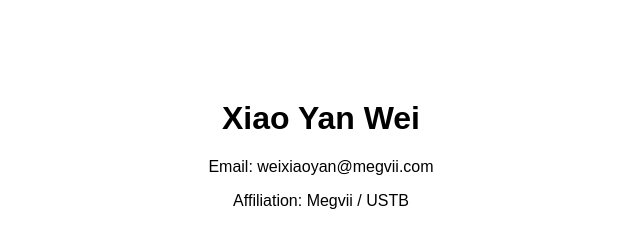
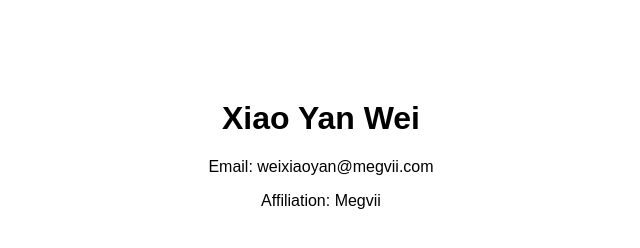
Before and after one commit to LitYan/LitYan.github.io, a plain HTML site: page index.html in a window 1280 px wide. Shown: the whole page, without its empty margins (319-959 px from the left). Drawn offline with Linux system fonts and the light colour scheme.

Commit message:
Update index.html

```diff
--- a/index.html
+++ b/index.html
@@ -7,6 +7,6 @@
 <body style="font-family: Arial; text-align: center; margin-top: 100px;">
   <h1>Xiao Yan Wei</h1>
   <p>Email: weixiaoyan@megvii.com</p>
-  <p>Affiliation: Megvii / USTB</p>
+  <p>Affiliation: Megvii</p>
 </body>
 </html>
```
